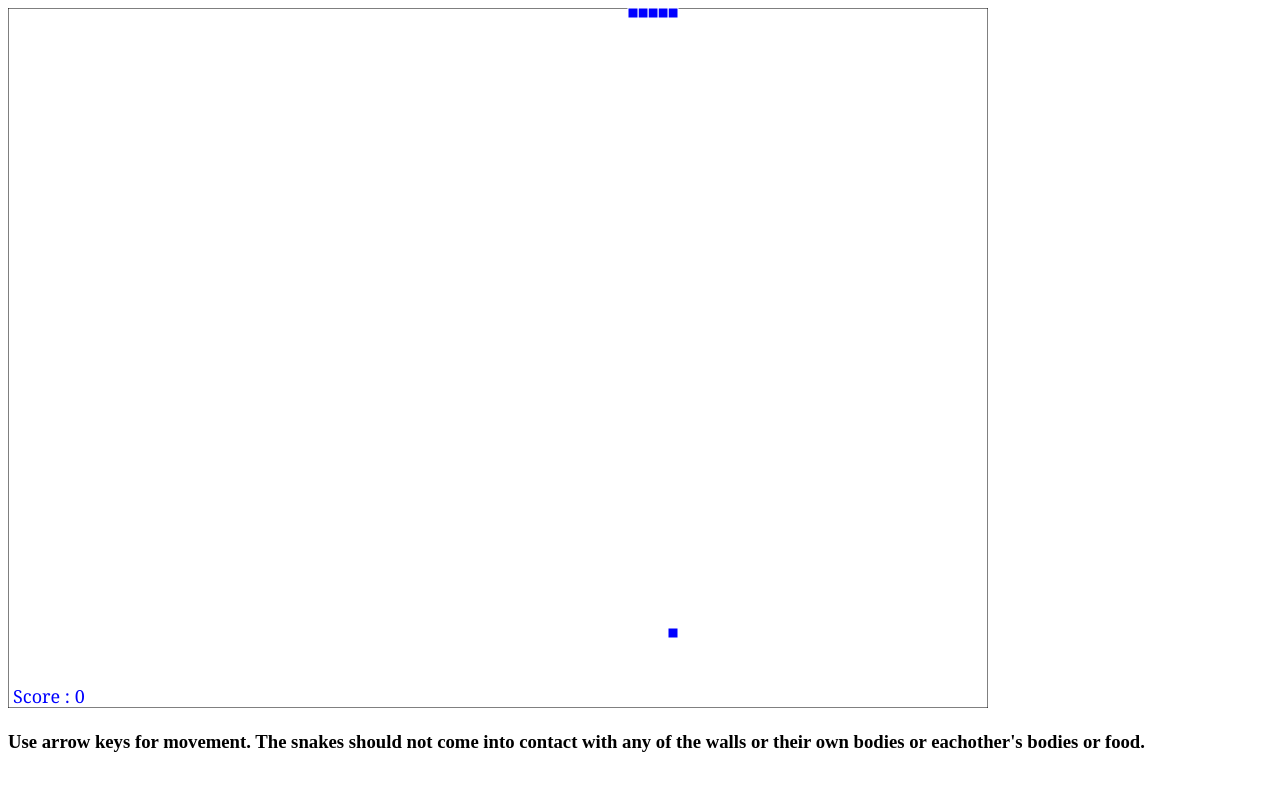
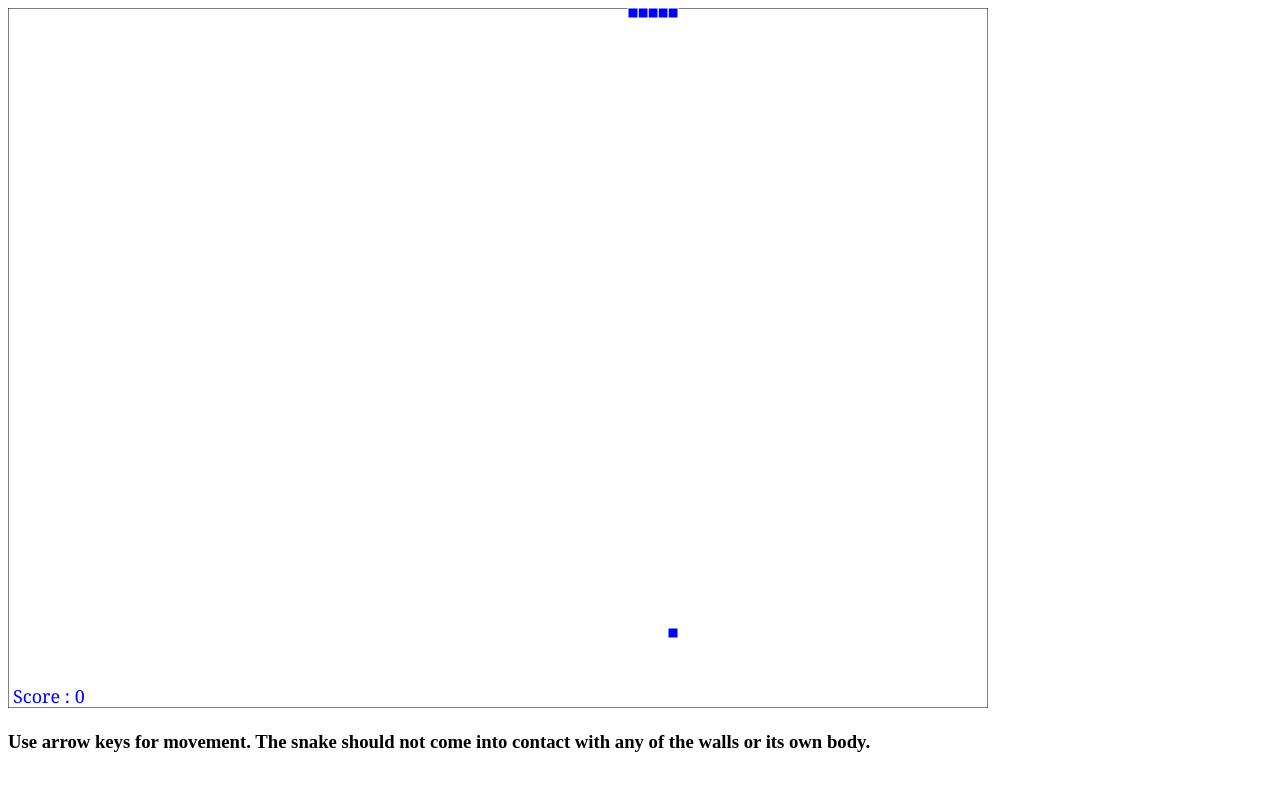
Before and after one commit to maaverik/Snake, a plain HTML site: page index_one.html in a window 1280 px wide. Drawn offline with nearby package versions, Linux system fonts and the light colour scheme.

Commit message:
Modified index_one

```diff
--- a/index_one.html
+++ b/index_one.html
@@ -7,7 +7,7 @@
 
 	<body>
 		<canvas  id = "canvas" width = "1000" height = "600"> </canvas>
-		<h3 style="position: absolute;">Use arrow keys for movement. The snakes should not come into contact with any of the walls or their own bodies or eachother's bodies or food.</h3>
+		<h3 style="position: absolute;">Use arrow keys for movement. The snake should not come into contact with any of the walls or its own body.</h3>
 		<!-- Jquery -->
 		<script src = "https://ajax.googleapis.com/ajax/libs/jquery/1.7.1/jquery.min.js" type="text/javascript"></script>
 		<script src = "one-player.js" type = "text/javascript"> </script>
```
